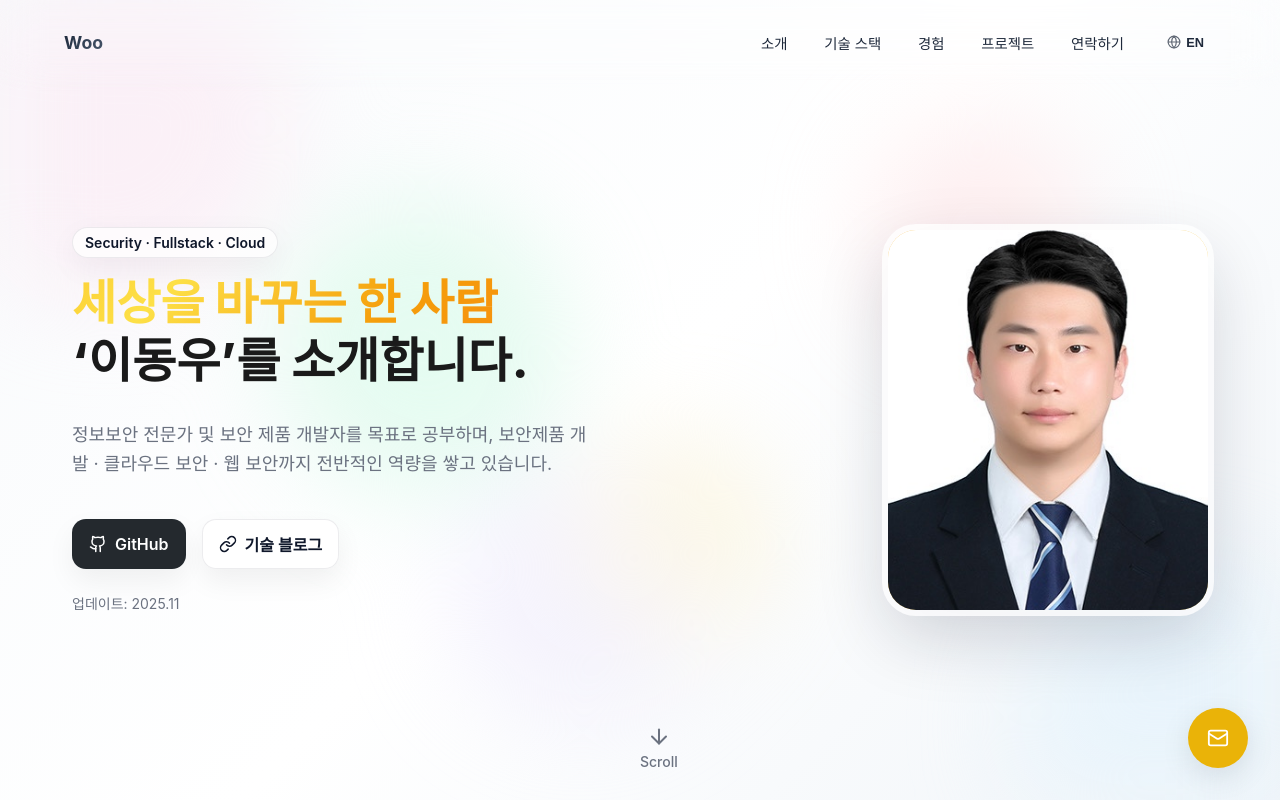
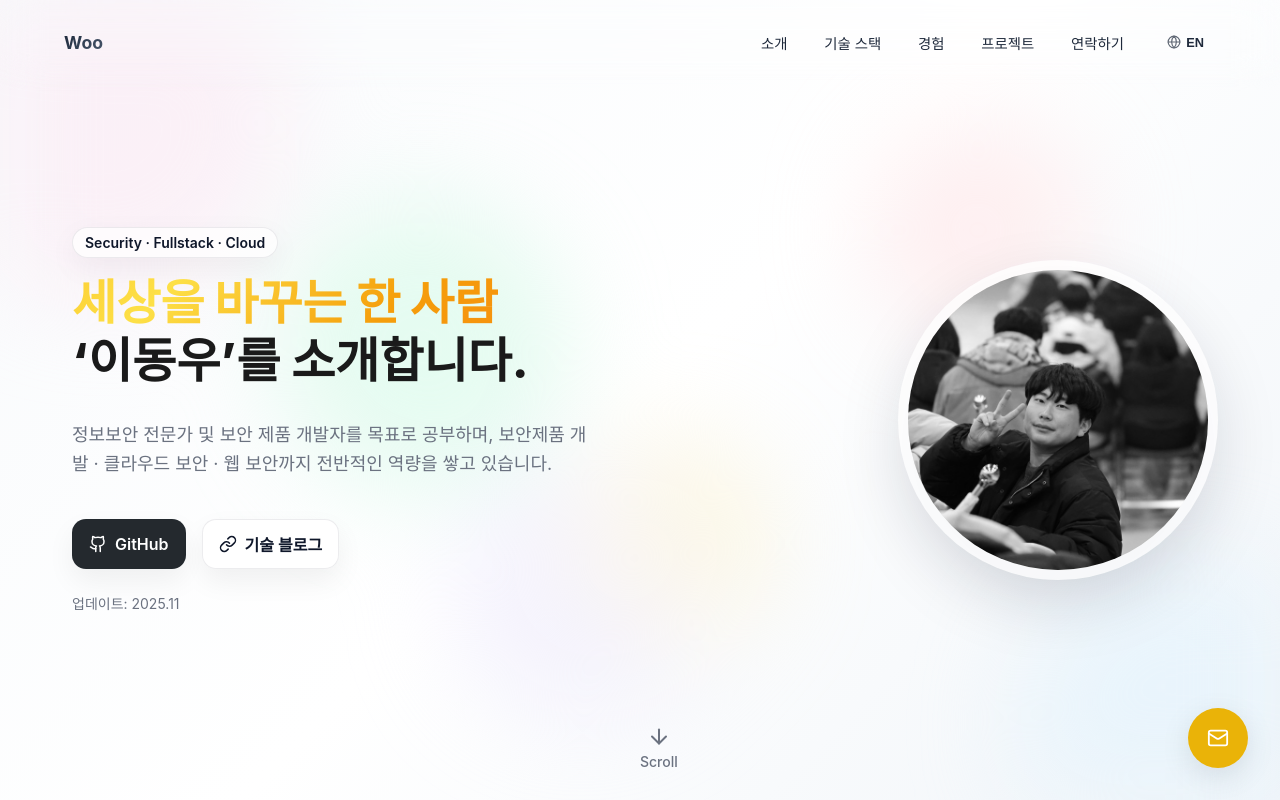
Before and after one commit to woodong-222/woo-portfolio, a React (Vite) app: page / in a window 1280 px wide. Shown: the top 800 px of the page. Built offline with nearby package versions, Linux system fonts and the light colour scheme.

Commit message:
feat: hero 사진 수정

```diff
--- a/src/components/sections/AboutMe/AboutMe.scss
+++ b/src/components/sections/AboutMe/AboutMe.scss
@@ -113,7 +113,7 @@
     max-width: 300px;
     padding: map.get($spacing, sm);
     border-radius: map.get($border-radius, xl);
-    background: linear-gradient(160deg, rgba(250, 191, 36, 0.12), rgba(249, 115, 22, 0.1));
+    background: linear-gradient(180deg, rgba(15, 23, 42, 0.95), rgba(30, 41, 59, 0.9));
     box-shadow:
       0 0 0 6px rgba(255, 255, 255, 0.85),
       0 25px 70px rgba(15, 23, 42, 0.18);
--- a/src/components/sections/Hero/Hero.scss
+++ b/src/components/sections/Hero/Hero.scss
@@ -274,18 +274,25 @@
 
     .image-container {
       position: relative;
-      width: 320px;
-      height: 380px;
-      border-radius: 28px;
+      width: 300px;
+      height: 300px;
+      border-radius: 50%;
       overflow: hidden;
-      background: linear-gradient(160deg, rgba(250, 191, 36, 0.15), rgba(249, 115, 22, 0.15));
+      background: #f1f5f9;
       box-shadow:
-        0 0 0 6px rgba(255,255,255,0.8),
+        0 0 0 10px rgba(255,255,255,0.8),
         0 25px 70px rgba(15, 23, 42, 0.18);
+      transition: box-shadow 0.25s ease;
+      cursor: grab;
+      touch-action: none;
+
+      &:active {
+        cursor: grabbing;
+      }
 
       @include mobile-only {
-        width: 260px;
-        height: 320px;
+        width: 220px;
+        height: 220px;
       }
 
       .image-glow {
@@ -305,18 +312,35 @@
         height: 100%;
         object-fit: cover;
         z-index: 1;
-        transform: scale(1.02);
+        transform: scale(1.50);
+        filter: grayscale(1);
+        transition: filter 0.3s ease;
+        pointer-events: none;
+        user-select: none;
       }
 
       .image-border {
         position: absolute;
         inset: -2px;
-        background: linear-gradient(135deg, #f59e0b, #fbbf24, #fde047, #f97316);
-        background-size: 300% 300%;
-        border-radius: 28px;
+        border-radius: 50%;
         z-index: 0;
-        animation: borderFlow 4s ease infinite;
-        opacity: 0.6;
+        border: 2px solid #facc15;
+        opacity: 0;
+        transition: opacity 0.25s ease;
+      }
+
+      &:hover {
+        box-shadow:
+          0 0 0 10px rgba(250, 204, 21, 0.5),
+          0 25px 70px rgba(15, 23, 42, 0.22);
+
+        .profile-image {
+          filter: grayscale(0);
+        }
+
+        .image-border {
+          opacity: 1;
+        }
       }
     }
 
--- a/src/components/sections/Hero/index.tsx
+++ b/src/components/sections/Hero/index.tsx
@@ -1,6 +1,5 @@
-import { forwardRef } from "react";
-import { motion } from "framer-motion";
-import Tilt from "react-parallax-tilt";
+import { forwardRef, useRef } from "react";
+import { motion, useMotionValue, useSpring } from "framer-motion";
 import { Github, ArrowDown, Link as LinkIcon } from "lucide-react";
 import { useTranslation } from "react-i18next";
 import ReactiveBackground from "./ReactiveBackground";
@@ -45,6 +44,36 @@ const Hero = forwardRef<HTMLElement>((_props, ref) => {
 				repeat: Infinity,
 			},
 		},
+	};
+
+	const dragX = useMotionValue(0);
+	const dragY = useMotionValue(0);
+	const hoverX = useSpring(dragX, { stiffness: 180, damping: 18 });
+	const hoverY = useSpring(dragY, { stiffness: 180, damping: 18 });
+	const hoverMax = 6;
+	const isDraggingRef = useRef(false);
+
+	const handleHoverMove = (event: React.MouseEvent<HTMLDivElement>) => {
+		if (isDraggingRef.current) {
+			return;
+		}
+
+		const rect = event.currentTarget.getBoundingClientRect();
+		const centerX = rect.left + rect.width / 2;
+		const centerY = rect.top + rect.height / 2;
+		const dx = (event.clientX - centerX) / (rect.width / 2);
+		const dy = (event.clientY - centerY) / (rect.height / 2);
+		dragX.set(Math.max(-hoverMax, Math.min(hoverMax, dx * hoverMax)));
+		dragY.set(Math.max(-hoverMax, Math.min(hoverMax, dy * hoverMax)));
+	};
+
+	const resetHover = () => {
+		if (isDraggingRef.current) {
+			return;
+		}
+
+		dragX.set(0);
+		dragY.set(0);
 	};
 
 	return (
@@ -111,25 +140,36 @@ const Hero = forwardRef<HTMLElement>((_props, ref) => {
 						variants={itemVariants}
 						animate={floatingVariants.animate}
 					>
-						<Tilt
-							tiltMaxAngleX={10}
-							tiltMaxAngleY={10}
-							glareEnable
-							glareMaxOpacity={0.2}
-							glareColor="#ffffff"
-							glarePosition="all"
-							scale={1.05}
+						<motion.div
+							className="image-container"
+							drag
+							dragConstraints={{ left: -75, right: 75, top: -75, bottom: 75 }}
+							dragElastic={0.2}
+							dragMomentum={false}
+							dragSnapToOrigin
+							style={{ x: hoverX, y: hoverY }}
+							whileHover={{ scale: 1.02 }}
+							whileDrag={{ scale: 1.02 }}
+							onMouseMove={handleHoverMove}
+							onMouseLeave={resetHover}
+							onDragStart={() => {
+								isDraggingRef.current = true;
+							}}
+							onDragEnd={() => {
+								isDraggingRef.current = false;
+								resetHover();
+							}}
 						>
-							<div className="image-container">
 							<div className="image-glow" />
 							<img
-									src="/profile.jpeg"
+								src="/photo.jpg"
 								alt={t("profileAlt")}
 								className="profile-image"
+								draggable={false}
+								onDragStart={(e) => e.preventDefault()}
 							/>
 							<div className="image-border" />
-							</div>
-						</Tilt>
+						</motion.div>
 					</motion.div>
 				</motion.div>
 
--- a/src/components/sections/Projects/Projects.scss
+++ b/src/components/sections/Projects/Projects.scss
@@ -87,6 +87,8 @@
 		box-shadow: 4px -4px 30px rgba(0, 0, 0, 0.6);
 		margin-left: 28px;
 		margin-right: 52px;
+		margin-top: -6px;
+		margin-bottom: 6px;
 	}
 
 	&--last {
```
Also changed, not shown: public/photo.jpg (added). Lines whose indentation alone changed are shown as unchanged.
